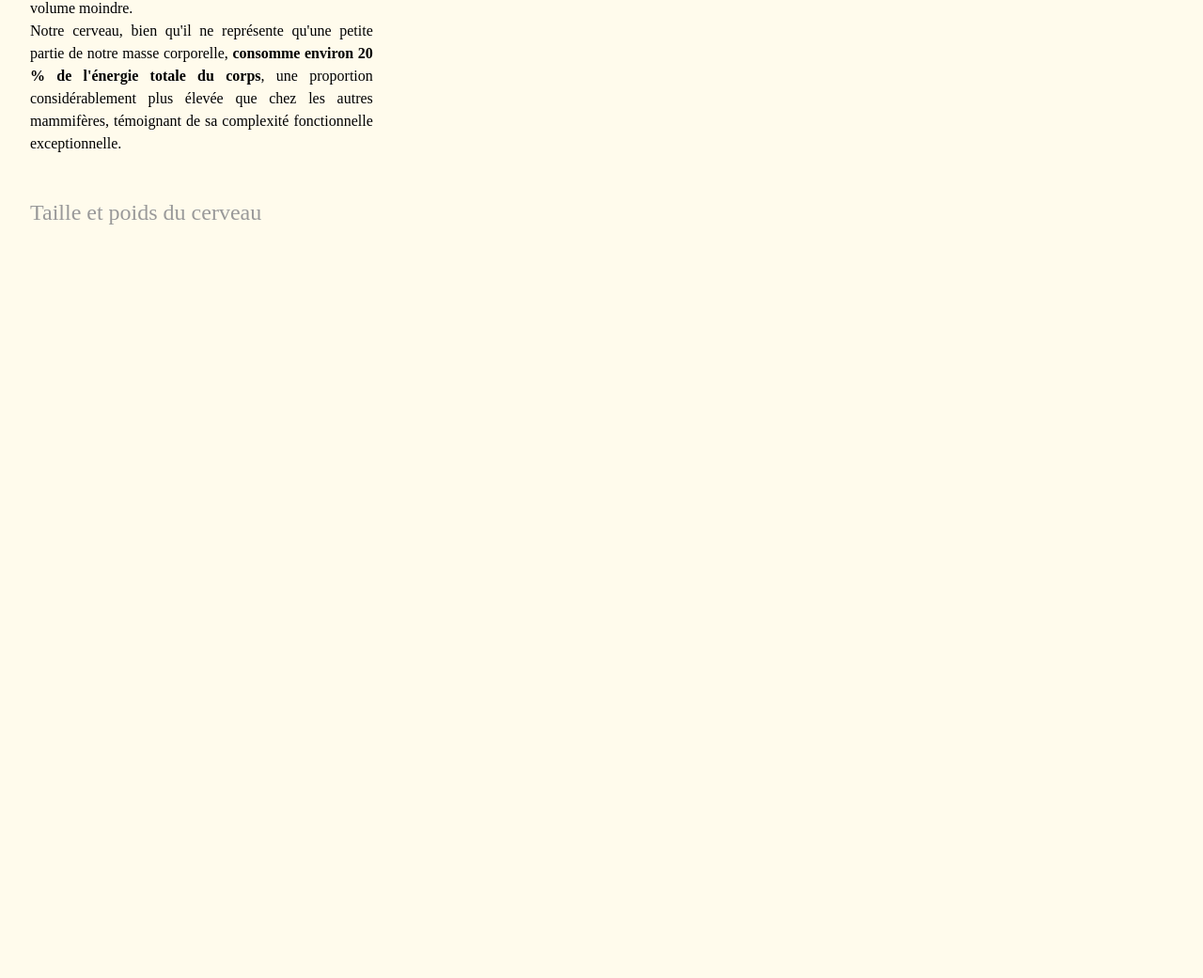
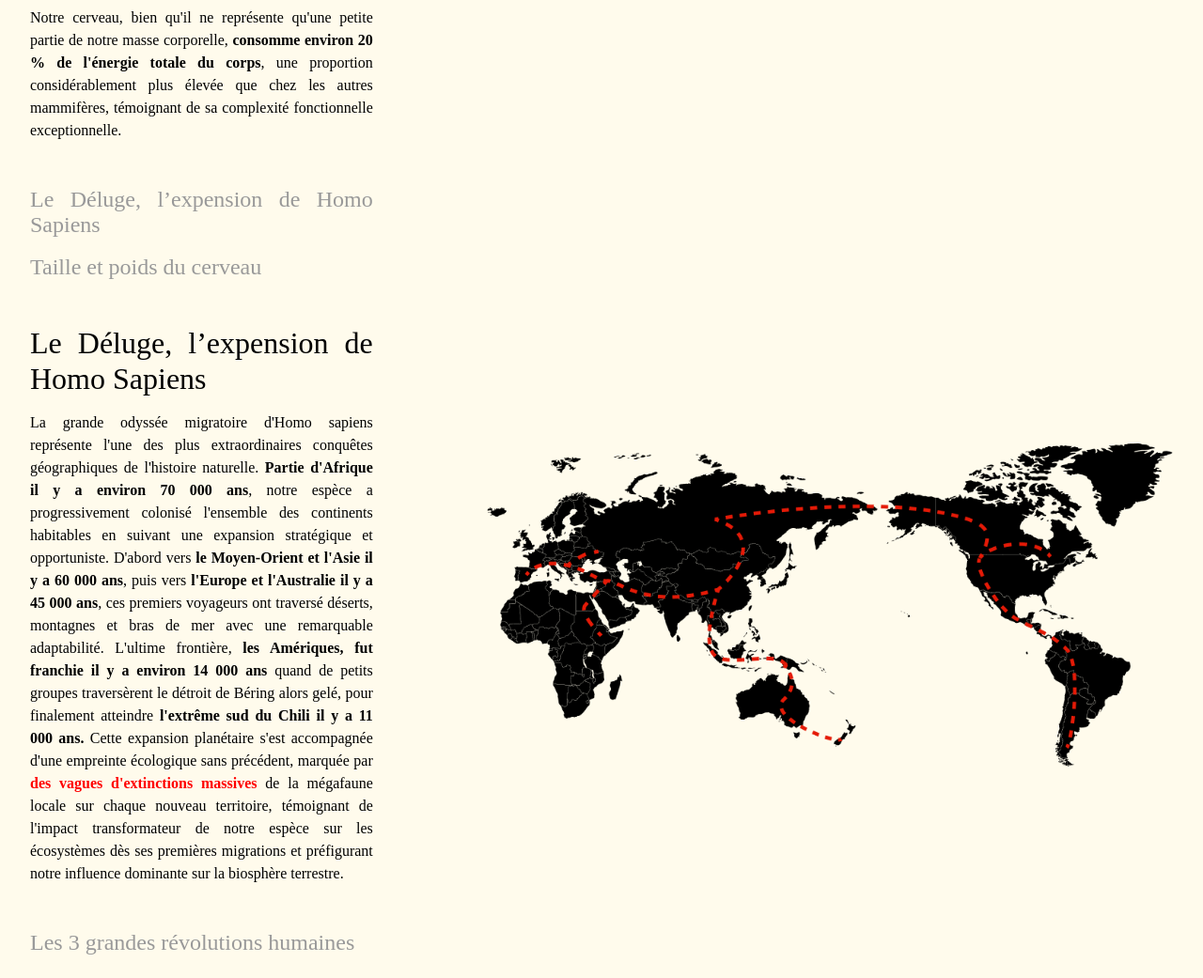
Before and after one commit to K-sel/sapiens, a website built with Vite: page index.html in a window 1280 px wide. Shown: the part 2116-3157 px from the top of the page at 94% size. Before the commit the page ends 2380 px from the top, so only its background shows below. Built offline with nearby package versions, Linux system fonts and the light colour scheme.

Commit message:
Implementation of expension-section

```diff
--- a/index.html
+++ b/index.html
@@ -8,11 +8,14 @@
       href="/src/assets/images/favicon.svg"
     />
     <meta name="viewport" content="width=device-width, initial-scale=1.0" />
-    <!-- CSS -->
+    <!-- CSS Global-->
     <link rel="stylesheet" href="/src/css/style.css" />
-    <link rel="stylesheet" href="/src/css/title-section.css">
-    <link rel="stylesheet" href="/src/css/homo-section.css" />
-    <link rel="stylesheet" href="/src/css/cerveau-section.css">
+    <!-- CSS Section-->
+
+    <link rel="stylesheet" href="/src/css/sections/title-section.css" />
+    <link rel="stylesheet" href="/src/css/sections/homo-section.css" />
+    <link rel="stylesheet" href="/src/css//sections/cerveau-section.css" />
+    <link rel="stylesheet" href="/src/css/sections/expension-section.css" />
 
     <title>Sapiens</title>
   </head>
@@ -118,7 +121,7 @@
             exceptionnelle.
           </p>
         </div>
-        <h3 class="next-section">Taille et poids du cerveau</h3>
+        <h3 class="next-section">Le Déluge, l’expension de Homo Sapiens</h3>
       </div>
       <div id="cerveau-illustration">
         <div id="cerveau-svg-container">
@@ -129,6 +132,50 @@
         <!-- Ajouter texte après click + CSS -->
       </div>
     </section>
+    <!-- Quatrième section expension -->
+    <section id="expension-section">
+      <div class="text">
+        <div class="section-description">
+          <h3 class="previous-section">Taille et poids du cerveau</h3>
+          <h2 class="section-title">Le Déluge, l’expension de Homo Sapiens</h2>
+          <p class="section-text">
+            La grande odyssée migratoire d'Homo sapiens représente l'une des
+            plus extraordinaires conquêtes géographiques de l'histoire
+            naturelle.
+            <strong>Partie d'Afrique il y a environ 70 000 ans</strong>, notre
+            espèce a progressivement colonisé l'ensemble des continents
+            habitables en suivant une expansion stratégique et opportuniste.
+            D'abord vers
+            <strong>le Moyen-Orient et l'Asie il y a 60 000 ans</strong>, puis
+            vers <strong>l'Europe et l'Australie il y a 45 000 ans</strong>, ces
+            premiers voyageurs ont traversé déserts, montagnes et bras de mer
+            avec une remarquable adaptabilité. L'ultime frontière,
+            <strong
+              >les Amériques, fut franchie il y a environ 14 000 ans</strong
+            >
+            quand de petits groupes traversèrent le détroit de Béring alors
+            gelé, pour finalement atteindre
+            <strong>l'extrême sud du Chili il y a 11 000 ans.</strong> Cette
+            expansion planétaire s'est accompagnée d'une empreinte écologique
+            sans précédent, marquée par
+            <strong class="red-text">des vagues d'extinctions massives</strong>
+            de la mégafaune locale sur chaque nouveau territoire, témoignant de
+            l'impact transformateur de notre espèce sur les écosystèmes dès ses
+            premières migrations et préfigurant notre influence dominante sur la
+            biosphère terrestre.
+          </p>
+        </div>
+        <h3 class="next-section">Les 3 grandes révolutions humaines</h3>
+      </div>
+      <div id="expension-illustration">
+        <img
+          alt="maps d'illustration de l'expension"
+          src="/src/assets/images/map.png"
+          id="expension-map"
+        />
+        <!-- Ajouter maps interactive D3.js-->
+      </div>
+    </section>
 
     <script type="module" src="./src/main.js"></script>
   </body>
--- a/src/css/cerveau-section.css
+++ b/src/css/sections/cerveau-section.css
@@ -1,4 +1,4 @@
-@import 'animation';
+@import '../animation.css';
 
 /* CSS Section Cerveau ------------------------------------------------------------- */
 #cerveau-section {
--- /dev/null
+++ b/src/css/sections/expension-section.css
@@ -0,0 +1,19 @@
+/* CSS Section expension ------------------------------------------------------------- */
+#expension-section {
+  display: flex;
+  flex-direction: row;
+  justify-content: space-between;
+  align-items: center;
+  padding: 2rem;
+  gap: 5vw;
+  max-width: 1400px;
+  margin: 0 auto;
+  height: 90vh;
+}
+
+#expension-illustration {
+  display: flex;
+  flex-direction: column;
+  width: 60%;
+  justify-content: space-between;
+}
--- a/src/css/homo-section.css
+++ b/src/css/sections/homo-section.css
@@ -1,4 +1,4 @@
-@import 'animation';
+@import '../animation.css';
 
 /* CSS Section Homo ------------------------------------------------------------- */
 #homo-section {
--- a/src/css/title-section.css
+++ b/src/css/sections/title-section.css
@@ -1,4 +1,4 @@
-@import 'animation';
+@import '../animation.css';
 
 /* CSS Header (Title) --------------------------------------------------------- */
 header {
--- a/src/css/style.css
+++ b/src/css/style.css
@@ -47,3 +47,7 @@ body {
   margin-bottom: 2rem;
   color: #999;
 }
+
+.red-text {
+  color: red;
+}
```
Also changed, not shown: src/assets/images/map.png (added).
